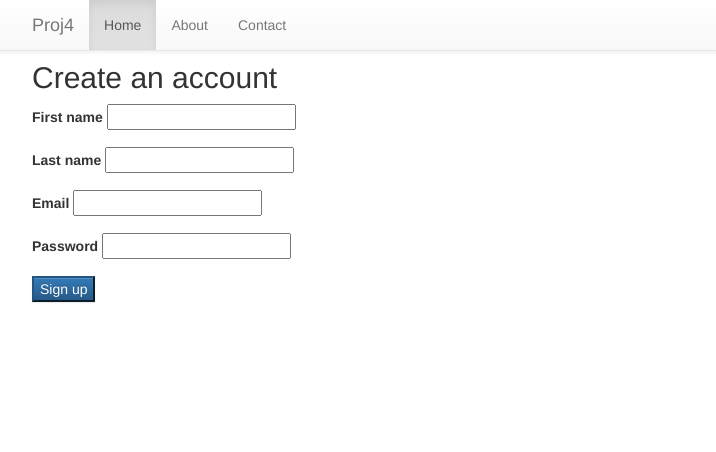
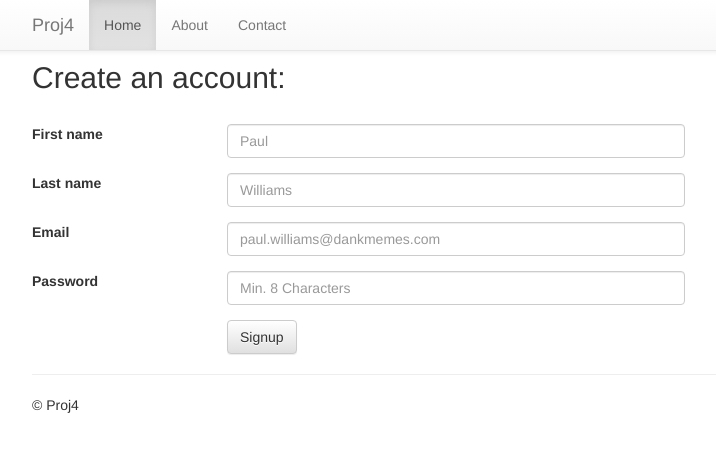
Before and after one commit to Dasmemes/proj4, a Flask app: page /signup in a window 1280 px wide. Shown: the top 452 px of the page, without its empty margins (38-754 px from the left). Run offline with Flask 2, Linux system fonts and the light colour scheme; some libraries are stand-ins or nearby versions.

Commit message:
Updated Signup html

```diff
--- a/forms.py
+++ b/forms.py
@@ -8,4 +8,4 @@ class SignupForm(Form):
     last_name = StringField("Last name", validators=[DataRequired("Please enter your last name")])
     email = StringField("Email", validators=[DataRequired("Please enter your email address"), Email("Please enter a valid email address")])
     password = PasswordField("Password", validators=[DataRequired("Please enter a password"), Length(min=8, message="Password must be at least 8 characters")])
-    submit = SubmitField("Sign up", validators=[DataRequired()])
+    submit = SubmitField("Signup", validators=[DataRequired()])
--- a/templates/layout.html
+++ b/templates/layout.html
@@ -8,7 +8,6 @@
 
         <!-- Optional Bootstrap theme -->
         <link rel="stylesheet" href="{{ url_for('static', filename='css/bootstrap-theme.min.css') }}">
-
     </head>
 
     <body>
@@ -37,5 +36,14 @@
     <hr>
     {% block content %}
     {% endblock %}
+    <div class="container">
+        <div class="row">
+            <div class="col-sm-12">
+                <footer>
+                    <p>&copy; Proj4</p>
+                </footer>
+            </div>
+        </div>
+    </div>
     </body>
 </html>
--- a/templates/signup.html
+++ b/templates/signup.html
@@ -2,58 +2,48 @@
 
 {% block content %}
 <div class ="container">
-    <div class="row">
-        <div class="col-sm-12">
-            <h2>Create an account</h2>
-            <form method="POST" action="/signup">
-                {{ form.hidden_tag() }}
-                <div class="form-group">
-                    {{form.first_name.label }}
-                        {% if form.first_name.errors %}
-                            {% for error in form.first_name.errors %}
-                                <p class="error-message">
-                                    {{ error }}
-                                </p>
-                            {% endfor %}
-                        {% endif %}
-                    {{form.first_name }}
-                </div>
-                <div class="form-group">
-                    {{form.last_name.label }}
-                        {% if form.last_name.errors %}
-                            {% for error in form.last_name.errors %}
-                                <p class="error-message">
-                                    {{ error }}
-                                </p>
-                            {% endfor %}
-                        {% endif %}
-                    {{form.last_name }}
-                </div>
-                <div class="form-group">
-                    {{form.email.label }}
-                        {% if form.email.errors %}
-                            {% for error in form.email.errors %}
-                                <p class="error-message">
-                                    {{ error }}
-                                </p>
-                            {% endfor %}
-                        {% endif %}
-                    {{form.email }}
-                </div>
-                <div class="form-group">
-                    {{form.password.label }}
-                        {% if form.password.errors %}
-                            {% for error in form.password.errors %}
-                                <p class="error-message">
-                                    {{ error }}
-                                </p>
-                            {% endfor %}
-                        {% endif %}
-                    {{form.password }}
-                </div>
-                {{ form.submit(class="btn-primary") }}
-            </form>
+    <h2>Create an account:</h2>
+    <br>
+    <form method="POST" action="/signup" class="form-horizontal">
+        {{ form.hidden_tag() }}
+        <div class="form-group {% if form.first_name.errors %} has-error {% endif %}">
+        {{form.first_name.label(class="col-sm-2")}}
+        <div class="col-sm-5">
+        {{ form.first_name(placeholder="Paul", class="form-control") }}
         </div>
-    </div>
+        <p class="col-sm-5 help-block">
+        {{ form.first_name.errors[0] }}
+        </div>
+        <div class="form-group {% if form.last_name.errors %} has-error {% endif %}">
+        {{form.last_name.label(class="col-sm-2")}}
+        <div class="col-sm-5">
+        {{ form.last_name(placeholder="Williams", class="form-control") }}
+        </div>
+        <p class="col-sm-5 help-block">
+        {{ form.last_name.errors[0] }}
+        </div>
+        <div class="form-group {% if form.email.errors %} has-error {% endif %}">
+        {{form.email.label(class="col-sm-2")}}
+        <div class="col-sm-5">
+        {{ form.email(placeholder="paul.williams@dankmemes.com", class="form-control") }}
+        </div>
+        <p class="col-sm-5 help-block">
+        {{ form.email.errors[0] }}
+        </div>
+        <div class="form-group {% if form.password.errors %} has-error {% endif %}">
+        {{form.password.label(class="col-sm-2")}}
+        <div class="col-sm-5">
+        {{ form.password(placeholder="Min. 8 Characters", class="form-control") }}
+        </div>
+        <p class="col-sm-5 help-block">
+        {{ form.password.errors[0] }}
+        </div>
+        <div class="form-group">
+            <div class="col-sm-offset-2 col-sm-5">
+                {{ form.submit(class="btn btn-default") }}
+            </div>
+        </div>
+    </form>
+    <hr>
 </div>
 {% endblock %}
```
Also changed, not shown: templates/about.html (+0 -8 lines), templates/index.html (+1 -9 lines).
